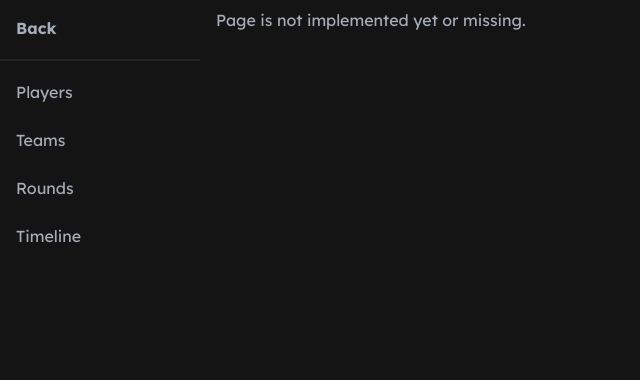
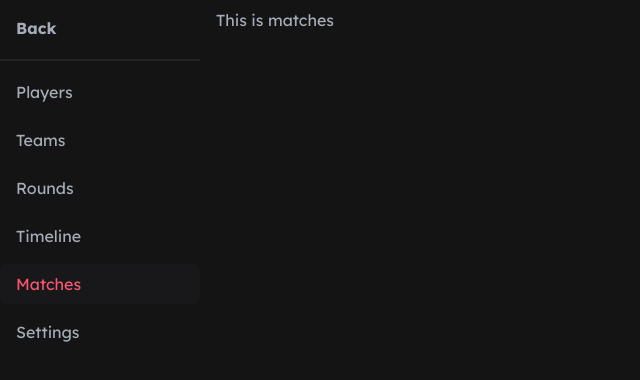
Before and after one commit to Tx-ID/tixosu-v2, a Next.js app: page /admin/matches in a window 1280 px wide. Shown: the top 380 px of the page, without its empty margins (0-640 px from the left). Built offline with nearby package versions, Linux system fonts and the light colour scheme; no server answers.

Commit message:
amazing world of js

```diff
--- /dev/null
+++ b/app/(admin)/admin/matches/page.js
@@ -0,0 +1,10 @@
+'use client'
+
+import { useSession } from "next-auth/react"
+import { redirect } from "next/navigation"
+
+export default function page() {
+    return (
+        <div>This is matches</div>
+    )
+}
--- /dev/null
+++ b/app/(admin)/admin/settings/page.js
@@ -0,0 +1,10 @@
+'use client'
+
+import { useSession } from "next-auth/react"
+import { redirect } from "next/navigation"
+
+export default function page() {
+    return (
+        <div>This is settings</div>
+    )
+}
--- a/app/(admin)/template.js
+++ b/app/(admin)/template.js
@@ -25,6 +25,8 @@ export default function Template({ children, session }) {
     ["Teams", "/admin/teams"],
     ["Rounds", "/admin/rounds"],
     ["Timeline", '/admin/timeline'],
+    ["Matches", "/admin/matches"],
+    ["Settings", "/admin/settings"],
   ]
 
   return (
```
